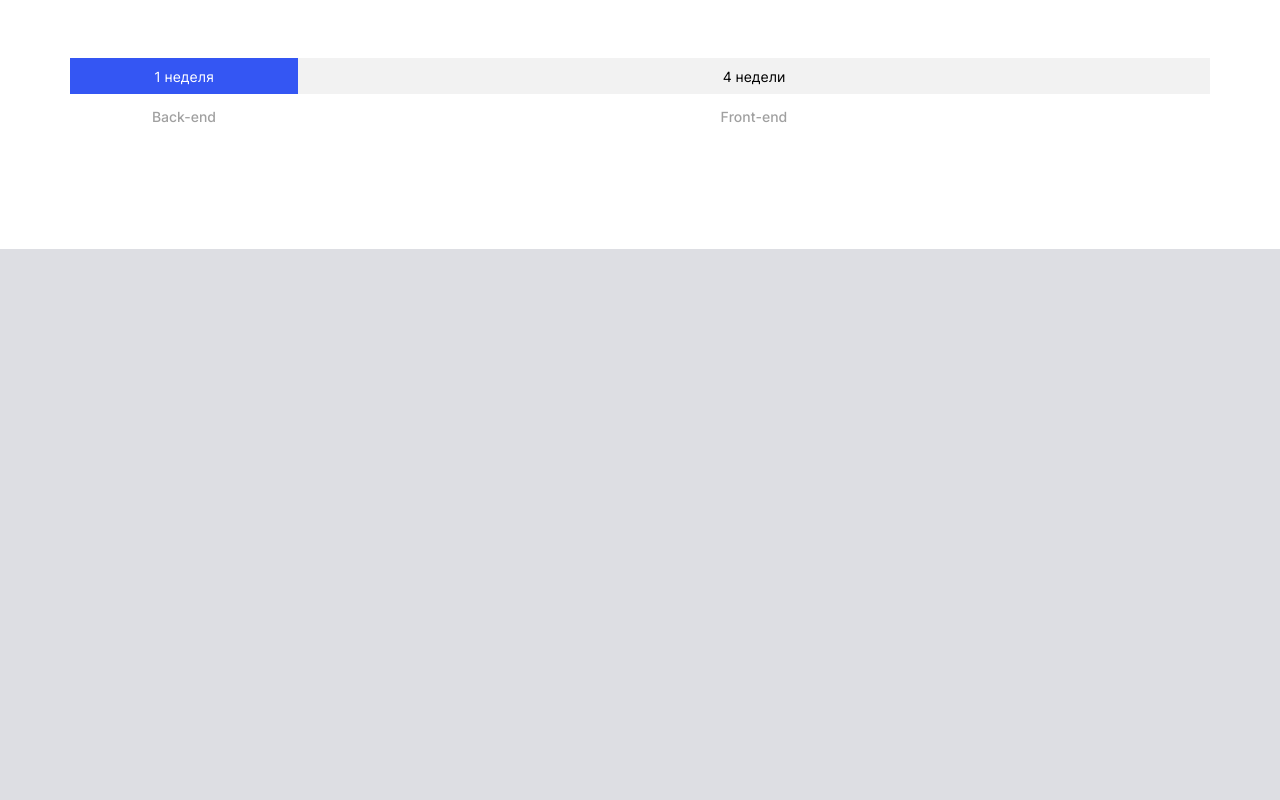
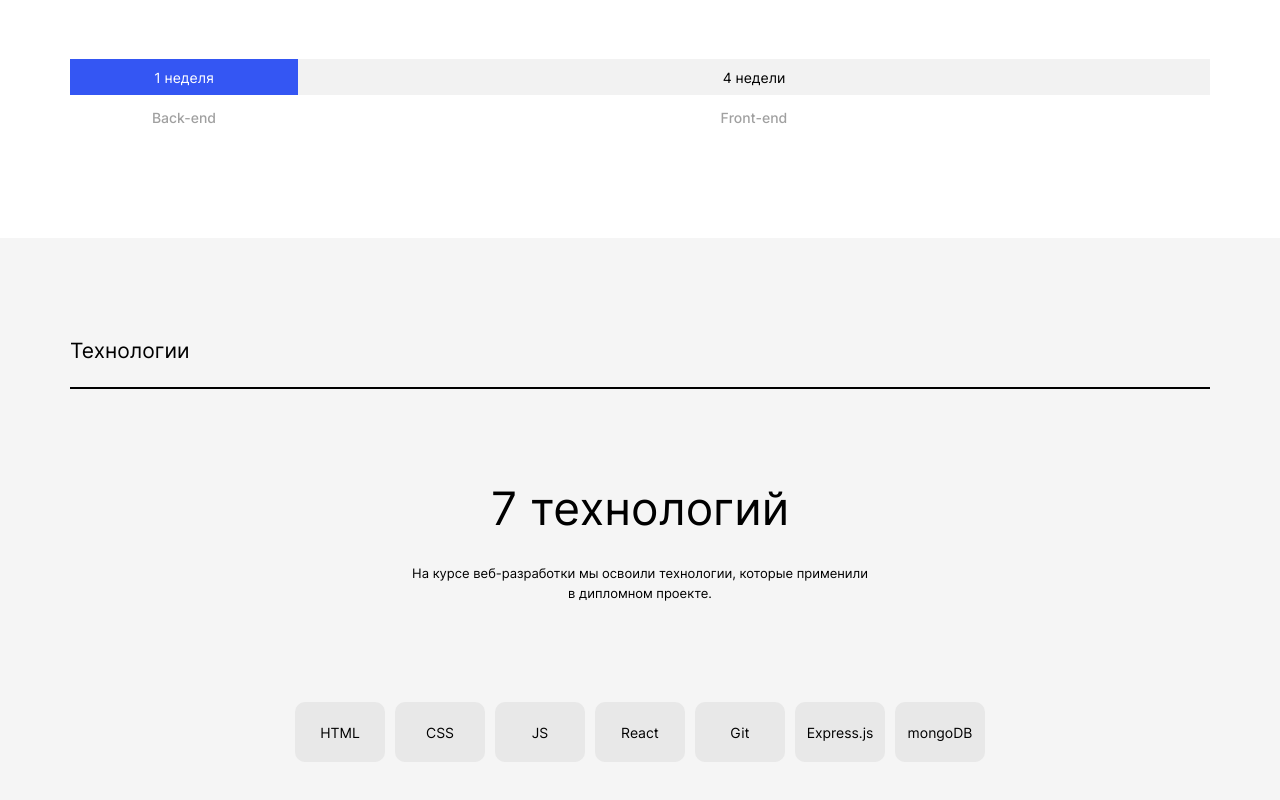
Before and after one commit to Moscow89er/movies-explorer-frontend, a React (Create React App) app: page / in a window 1280 px wide. Shown: the part 1018-1818 px from the top of the page. Before the commit the page ends 1267 px from the top, so only its background shows below. Built offline with nearby package versions, Linux system fonts and the light colour scheme.

Commit message:
верстка компонента techs

```diff
--- a/src/components/Main/AboutProject.css
+++ b/src/components/AboutProjects/AboutProject.css
@@ -16,13 +16,13 @@
     font-style: normal;
     font-weight: 400;
     line-height: normal;
-    border-bottom: 1px solid;
+    border-bottom: 2px solid;
 }
 
 .about__container {
     width: 1140px;
     margin-top: 70px;
-    margin-bottom: 110px;
+    margin-bottom: 98px;
     display: flex;
     flex-direction: row;
     flex-wrap: wrap;
--- a/src/components/Main/Main.js
+++ b/src/components/Main/Main.js
@@ -1,11 +1,13 @@
-import Promo from "./Promo";
-import AboutProject from "./AboutProject";
+import Promo from "../Promo/Promo";
+import AboutProject from "../AboutProjects/AboutProject";
+import Techs from "../Techs/Techs";
 
 function Main () {
     return (
         <main className="main">
             <Promo />
             <AboutProject />
+            <Techs />
         </main>
     )
 }
--- /dev/null
+++ b/src/components/Techs/Techs.css
@@ -0,0 +1,67 @@
+.techs {
+    width: 100%;
+    margin: auto;
+    align-items: center;
+    display: flex;
+    flex-direction: column;
+    background: #F5F5F5;
+}
+
+.techs__title {
+    width: 1140px;
+    margin: 0;
+    padding-top: 100px;
+    padding-bottom: 24px;
+    font-size: 21px;
+    font-style: normal;
+    font-weight: 400;
+    line-height: normal;
+    border-bottom: 2px solid;
+}
+
+.techs__container_title {
+    margin: 90px auto 0;
+    text-align: center;
+    font-size: 46px;
+    font-style: normal;
+    font-weight: 400;
+    line-height: 58px;
+}
+
+.techs__container_subtitle {
+    margin: 26px auto 99px;
+    width: 460px;
+    text-align: center;
+    font-size: 13px;
+    font-style: normal;
+    font-weight: 400;
+    line-height: 20px;
+}
+
+.techs__list {
+    margin: 0;
+    padding: 0;
+    display: flex;
+    flex-direction: row;
+}
+
+.techs__list_item {
+    width: 90px;
+    height: 60px;
+    margin: 0 10px 100px 0;
+    display: flex;
+    justify-content: center;
+    align-items: center;
+    font-size: 14px;
+    font-style: normal;
+    font-weight: 400;
+    line-height: normal;
+    border-radius: 10px;
+    background: #E8E8E8;
+    border: 1px #E8E8E8;
+    list-style-type: none;
+}
+
+.techs__list_item:first-of-type {
+    margin-left: 10px;
+}
--- /dev/null
+++ b/src/components/Techs/Techs.js
@@ -0,0 +1,24 @@
+function Techs () {
+    return (
+        <section className="techs">
+            <h2 className="techs__title">Технологии</h2>
+            <div className="techs__container">
+                <h3 className="techs__container_title">7 технологий</h3>
+                <p className="techs__container_subtitle">На курсе веб-разработки мы освоили технологии,
+                    которые применили в дипломном проекте.
+                </p>
+            </div>
+            <ul className="techs__list">
+                <li className="techs__list_item">HTML</li>
+                <li className="techs__list_item">CSS</li>
+                <li className="techs__list_item">JS</li>
+                <li className="techs__list_item">React</li>
+                <li className="techs__list_item">Git</li>
+                <li className="techs__list_item">Express.js</li>
+                <li className="techs__list_item">mongoDB</li>
+            </ul>
+        </section>
+    )
+}
+
+export default Techs;
--- a/src/index.css
+++ b/src/index.css
@@ -2,5 +2,6 @@
 @import url(./vendor/fonts/fonts.css);
 @import url(./components/Header/Header.css);
 @import url(./components/Page/Page.css);
-@import url(./components//Main/Promo.css);
-@import url(./components/Main/AboutProject.css);
+@import url(./components/Promo/Promo.css);
+@import url(./components/AboutProjects/AboutProject.css);
+@import url(./components/Techs/Techs.css);
```
Also changed, not shown: src/components/AboutProjects/AboutProject.js (renamed from src/components/Main/AboutProject.js), src/components/Promo/Promo.css (renamed from src/components/Main/Promo.css), src/components/Promo/Promo.js (renamed from src/components/Main/Promo.js).
